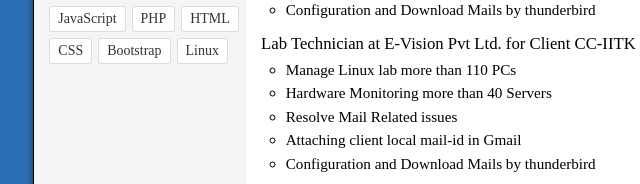
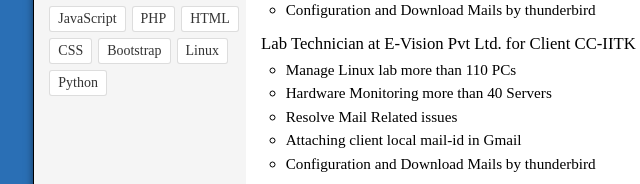
Before and after one commit to devendrarjpt3/devprofile, a plain HTML site: page index.html in a window 1280 px wide. Shown: the part 443-627 px from the top of the page, 199-839 px from the left. Drawn offline with nearby package versions, Linux system fonts and the light colour scheme; a script that the page names is missing.

Commit message:
Update index.html

```diff
--- a/index.html
+++ b/index.html
@@ -49,6 +49,7 @@
                             <li><span>CSS</span></li>
                             <li><span>Bootstrap</span></li>
                             <li><span>Linux</span></li>
+                             <li><span>Python</span></li>
                         </ul>
                </section>
                  <section class="references">
```
